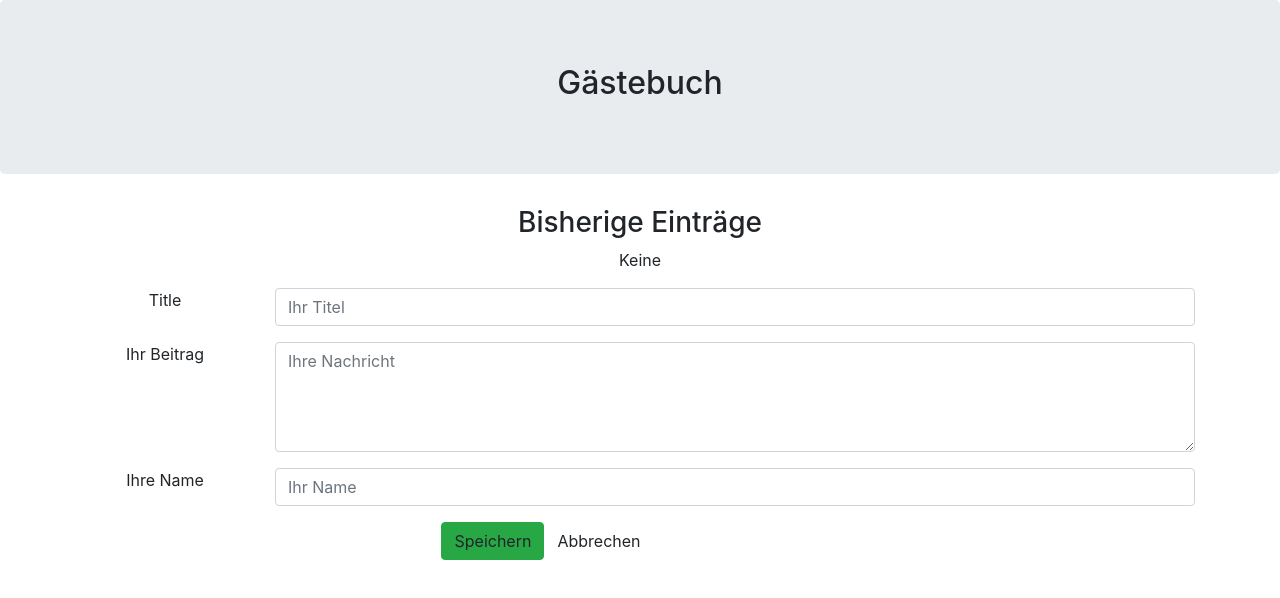
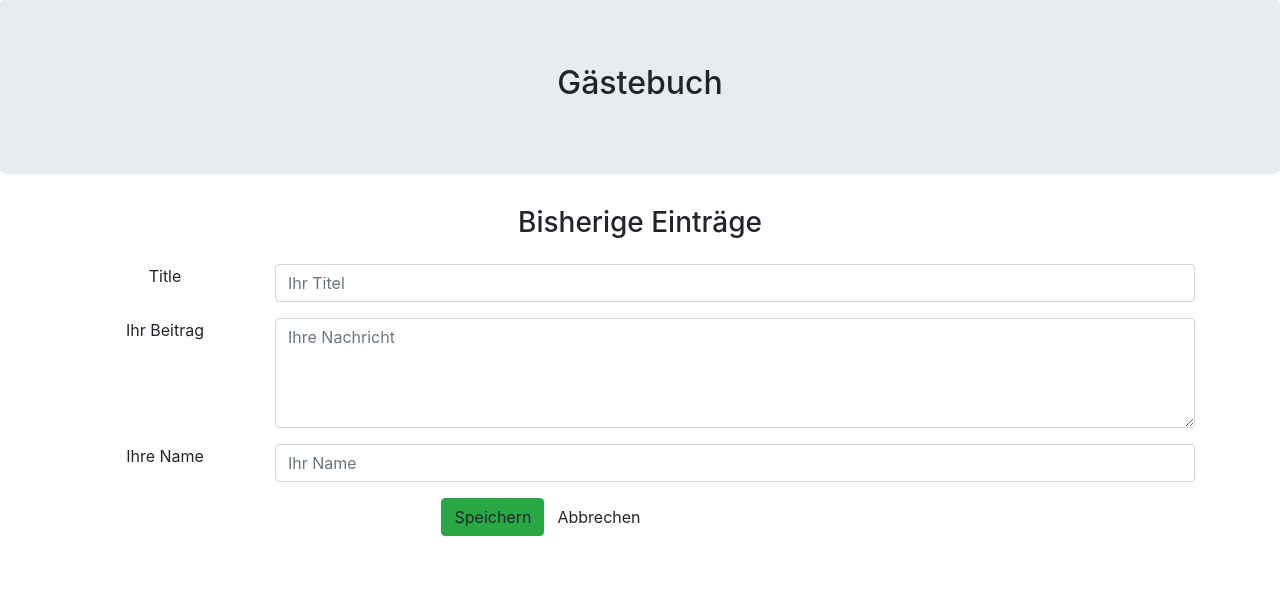
Before and after one commit to Katloh/Guestbook-UI, a React (Create React App) app: page / in a window 1280 px wide. Shown: the top 598 px of the page. Built offline with nearby package versions, Linux system fonts and the light colour scheme.

Commit message:
fix test

```diff
--- a/src/App.js
+++ b/src/App.js
@@ -29,7 +29,7 @@ function Entries() {
     return <>
         <h3>Bisherige Einträge</h3>
         <table className="table table-striped">
-            <tbody id="content">Keine</tbody>
+            <tbody id="content"></tbody>
         </table>
     </>;
 }
```
Also changed, not shown: 1 other file (tests, documents, lock files or other folders).
